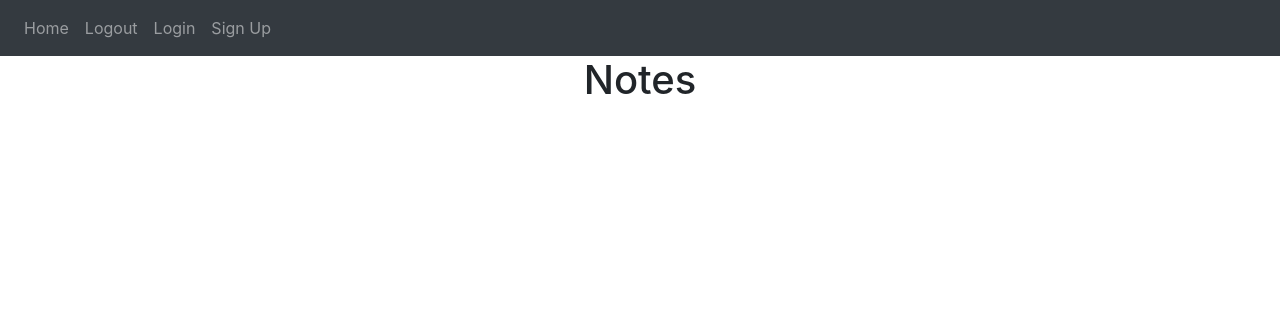
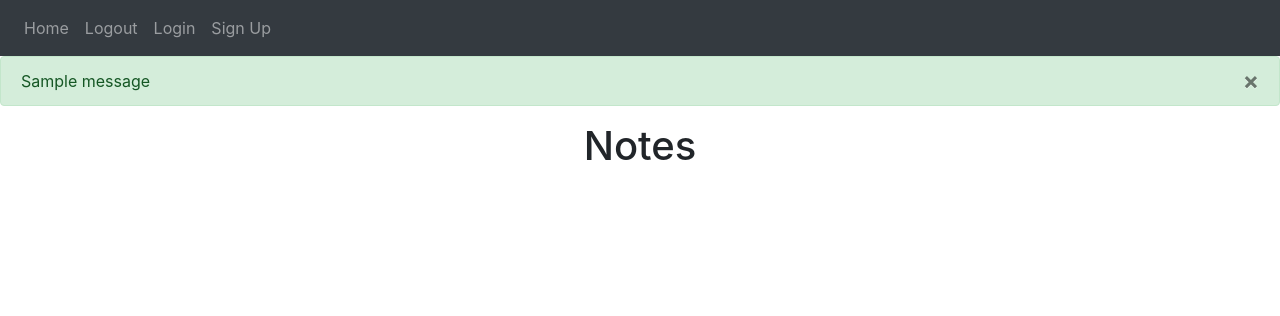
Before and after one commit to DeaaTH65/Flask_Web, a Flask app: page / in a window 1280 px wide. Shown: the top 316 px of the page. Run offline with Flask 3, Linux system fonts and the light colour scheme; one stand-in notice (Sample message) is shown; some libraries are stand-ins or nearby versions.

Commit message:
flash messages

```diff
--- a/website/templates/base.html
+++ b/website/templates/base.html
@@ -35,7 +35,27 @@
       </div>
     </nav>
 
-
+    {% with messages = get_flashed_messages(with_categories=true) %}
+      {% if messages%}
+        {% for category, message in messages %}
+          {% if category == 'error' %}
+            <div class="alert alert-danger alter-dismissable fade show" role="alert">
+              {{ message }}
+              <button type="button" class="close" data-dismiss="alert">
+                <span aria-hidden="true">&times;</span>
+              </button>
+            </div>
+          {% else %}
+            <div class="alert alert-success alter-dismissable fade show" role="alert">
+              {{ message }}
+              <button type="button" class="close" data-dismiss="alert">
+                <span aria-hidden="true">&times;</span>
+              </button>
+            </div>
+          {% endif %}
+        {% endfor %}
+      {% endif %}
+    {% endwith %}
 
     <div class="container">{% block content %} {% endblock %}</div>
     <script
```
Also changed, not shown: website/auth.py (+6 -3 lines).
